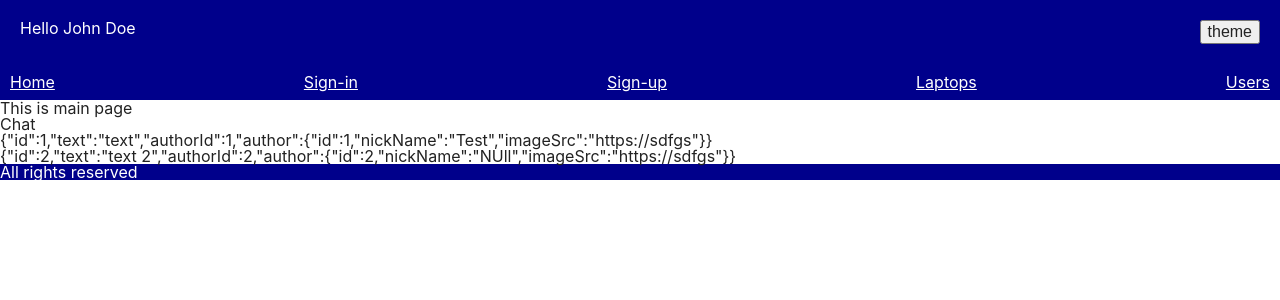
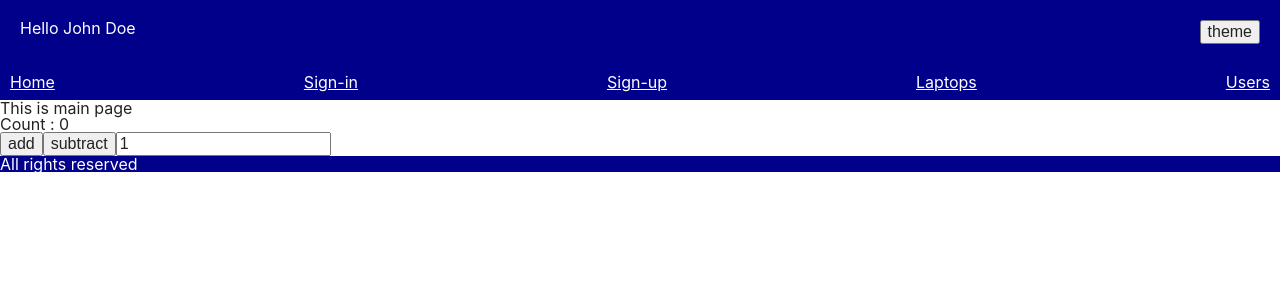
Before and after one commit to freshcourses-fe/react-lessons, a React (Create React App) app: page / in a window 1280 px wide. Shown: the top 300 px of the page. Built offline with nearby package versions, Linux system fonts and the light colour scheme.

Commit message:
Add ReducerCounter

```diff
--- /dev/null
+++ b/src/components/ReducerCounter/actionTypes.js
@@ -0,0 +1,7 @@
+const ACTION_TYPES = {
+  ADD: 'ADD',
+  SUBTRACT: 'SUBTRACT',
+  CHANGE_STEP: 'CHANGE_STEP',
+};
+
+export default ACTION_TYPES;
--- /dev/null
+++ b/src/components/ReducerCounter/index.jsx
@@ -0,0 +1,29 @@
+import React, { useReducer } from 'react';
+import ACTION_TYPES from './actionTypes';
+import reducer from './reducer';
+
+const ReducerCounter = (props) => {
+  const [state, dispatch] = useReducer(reducer, { count: 0, step: 1 });
+
+  const addHandler = () => {
+    dispatch({ type: ACTION_TYPES.ADD });
+  };
+  const subtractHandler = () => {
+    dispatch({ type: ACTION_TYPES.SUBTRACT });
+  };
+
+  const changeStep = ({ target: { value } }) => {
+    dispatch({ type: ACTION_TYPES.CHANGE_STEP, value });
+  };
+
+  return (
+    <div>
+      <p>Count : {state.count}</p>
+      <button onClick={addHandler}>add</button>
+      <button onClick={subtractHandler}>subtract</button>
+      <input type="number" value={state.step} onChange={changeStep} />
+    </div>
+  );
+};
+
+export default ReducerCounter;
--- /dev/null
+++ b/src/components/ReducerCounter/reducer.js
@@ -0,0 +1,19 @@
+import ACTION_TYPES from './actionTypes';
+
+export default function reducer(state, action) {
+  switch (action.type) {
+    case ACTION_TYPES.ADD: {
+      return { ...state, count: state.count + state.step };
+    }
+    case ACTION_TYPES.SUBTRACT: {
+      return { ...state, count: state.count - state.step };
+    }
+    case ACTION_TYPES.CHANGE_STEP: {
+      const { value } = action;
+
+      return { ...state, step: Number(value) };
+    }
+    default:
+      return state;
+  }
+}
--- a/src/pages/Main/index.jsx
+++ b/src/pages/Main/index.jsx
@@ -2,13 +2,14 @@ import React from 'react';
 import Header from '../../components/Header';
 import Footer from '../../components/Footer';
 import Chat from 'components/Chat';
+import ReducerCounter from 'components/ReducerCounter';
 const MainPage = (props) => {
   return (
     <>
       <Header />
       <main>
         <h2>This is main page</h2>
-        <Chat />
+        <ReducerCounter />
       </main>
       <Footer />
     </>
```
